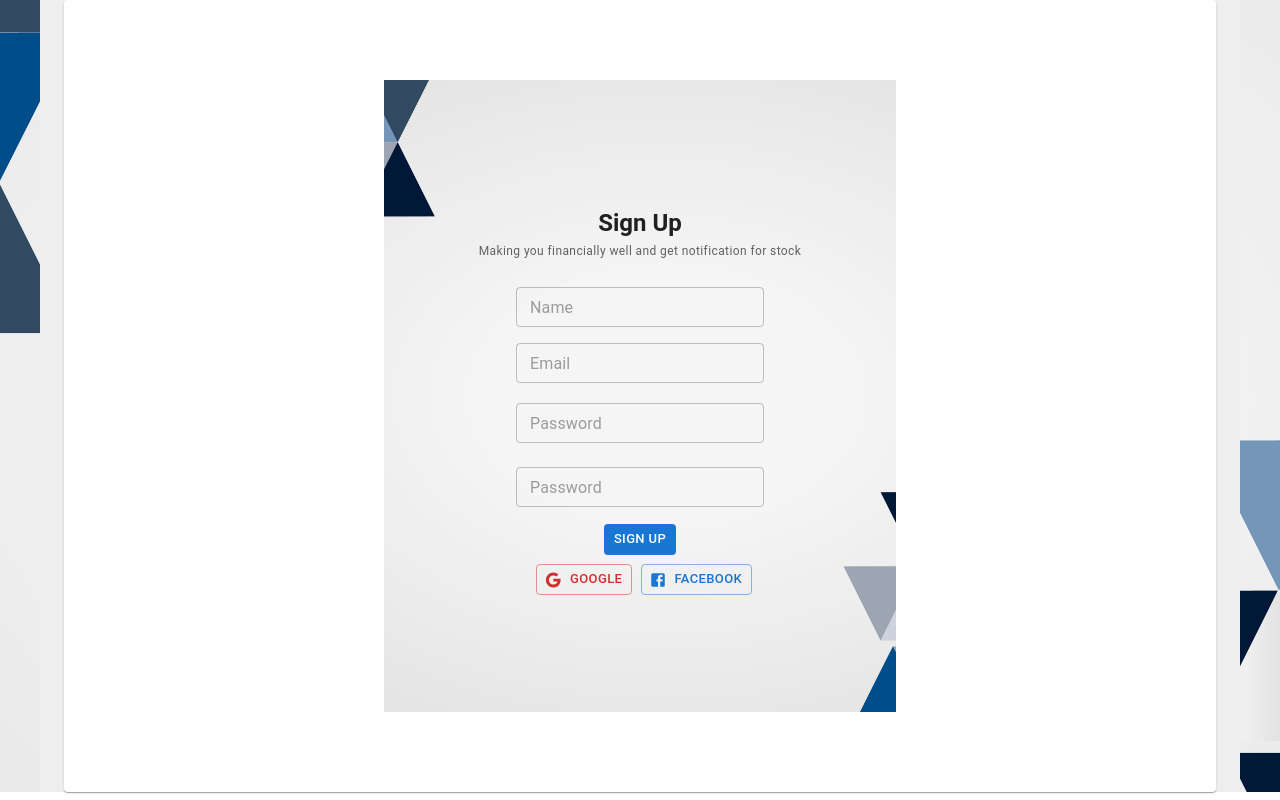
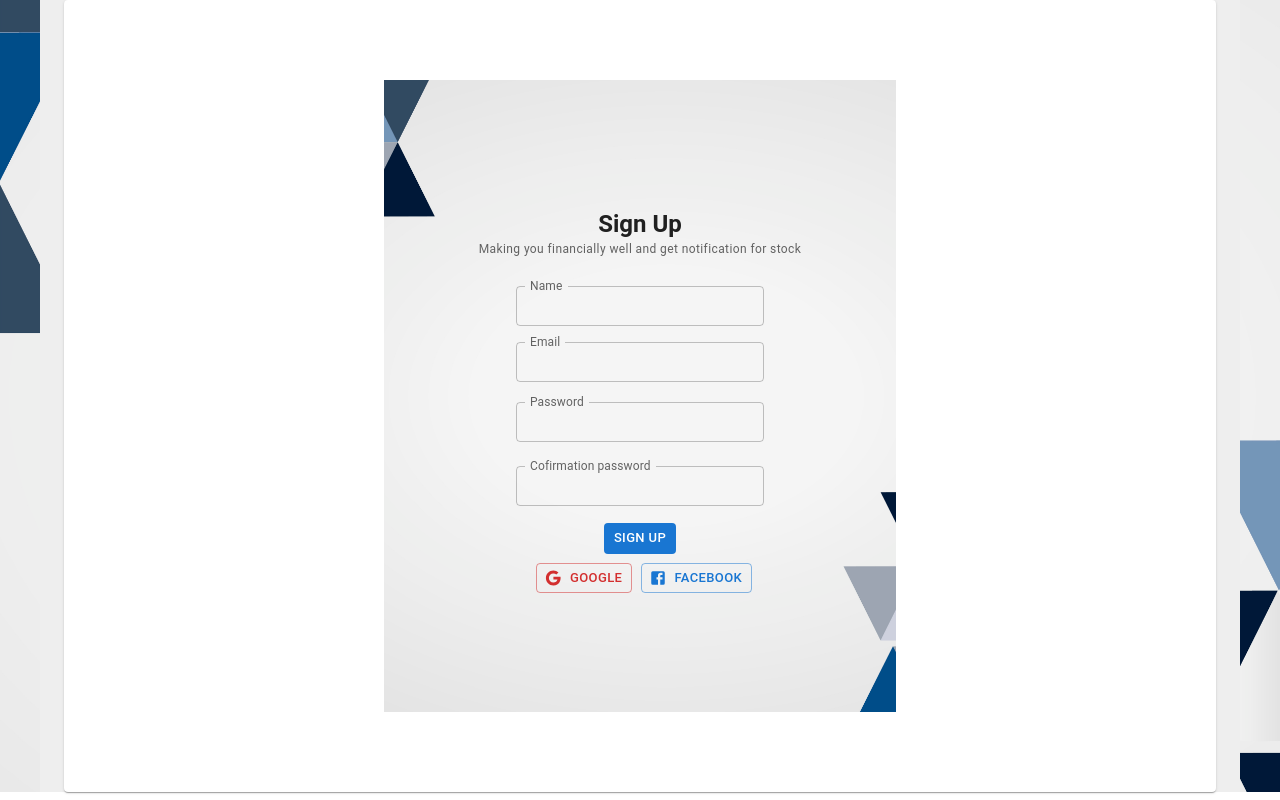
Before and after one commit to shubhamprpcoe/StockApp, a React (Create React App) app in the folder client/: page / in a window 1280 px wide. Built offline with nearby package versions, Linux system fonts and the light colour scheme.

Commit message:
signup validation done

```diff
--- a/client/src/feature/loginSignin/signup/SignUp.js
+++ b/client/src/feature/loginSignin/signup/SignUp.js
@@ -1,4 +1,4 @@
-import React, { useState } from "react";
+import React, { useEffect, useState } from "react";
 import { Typography, TextField, Button } from "@mui/material";
 import GoogleIcon from "@mui/icons-material/Google";
 import FacebookIcon from "@mui/icons-material/Facebook";
@@ -6,28 +6,59 @@ import useStyles from "./SignUpTheme";
 
 export default function signUp() {
   const classes = useStyles();
-  const [helperText, SethelperText] = useState("");
+
+  const [validateName, SetValidateName] = useState("Name");
+  const [validateEmail, SetValidateEmail] = useState("Email");
+  const [validatePassword, SetValidatePassword] = useState("Password");
+  const [validateCofirmationPassword, SetValidateCofirmationPassword] = useState("Cofirmation password");
+  const [callApi, SetCallApi] = useState("false");
 
   const [signUpBody, SetSignUpBody] = useState({
     name: "", email: "", password: "", cofirmationPassword: "",
   });
+  // creating and messaging data to sending backx`
+  const creatingBodyData = async (name, value) => {
+    SetSignUpBody({ ...signUpBody, [name]: value });
+  };
 
-  // creating and messaging data to sending backx`
-  const creatingBodyData = (name, value) => {
-    SetSignUpBody((prev) => {
-      console.log(prev);
-      return { ...prev, [name]: value };
-    });
+  // signUpBody is not updating latest value so need to
+  // rerender this componet twice so we use use effect
+  useEffect(() => {
+  }, [signUpBody]);
+
+  // validating  user inuts
+  const validateUserInputs = (validateData) => {
+    if (validateData.name.length === 0) {
+      SetValidateName("Name is empty");
+      SetCallApi(false);
+    } else { SetValidateName("Name"); }
+    if (!validateData.email.includes("@")) {
+      SetValidateEmail("Wrong email");
+      SetCallApi(false);
+    } else { SetValidateEmail("Email"); }
+    if (validateData.password.length < 4) {
+      SetValidatePassword("Short password");
+      SetCallApi(false);
+    }SetValidatePassword("Password");
+    if (validateData.password !== validateData.cofirmationPassword) {
+      SetValidateCofirmationPassword("Not equal to password");
+      SetCallApi(false);
+    } else { SetValidateCofirmationPassword("Cofirmation password"); }
+
+    if (validateData.name.length !== 0 && validateData.email.includes("@") && validateData.password.length > 4) {
+      SetCallApi(true);
+    }
   };
 
   const signUpWithUserData = async () => {
+    validateUserInputs(signUpBody);
+    // sending body data to api for login
+
+    if (callApi) {
       fetch("http://localhost:5000/listData/signUp", {
         method: "POST",
         body: JSON.stringify({
-        name: "rusFdCwdd",
-        email: "asafdssd@ham",
-        password: "xvdd",
-        cofirmationPassword: "xvdd",
+          ...signUpBody,
         }),
         credentials: "include",
         headers: {
@@ -38,9 +69,10 @@ export default function signUp() {
         // setList(json);
           console.log(json);
         });
+    }
+    /// again validating user inputs before calling api so set false
+    SetCallApi(false);
   };
-
-  // name, email, password, cofirmationPassword
 
   return (
     <div className={classes.pc_login_main}>
@@ -53,7 +85,7 @@ export default function signUp() {
         Sign Up
       </Typography>
 
-      <Typography variant="caption" component="h9" sx={{ color: "#616161" }}>
+      <Typography variant="caption" component="h4" sx={{ color: "#616161" }}>
         Making you financially well and get notification for stock
       </Typography>
 
@@ -61,21 +93,22 @@ export default function signUp() {
         <div className={classes.pc_signup_stack}>
           <TextField
             hiddenLabel
+            label={validateName}
+            defaultValue=" "
             id="filled-hidden-label-small"
-            defaultValue=""
             placeholder="Name"
             variant="outlined"
             size="small"
             margin="normal"
             name="name"
-            helperText={helperText}
             onChange={(e) => { creatingBodyData(e.target.name, e.target.value); }}
           />
           <br />
           <TextField
             hiddenLabel
+            label={validateEmail}
+            defaultValue=" "
             id="filled-hidden-label-small"
-            defaultValue=""
             placeholder="Email"
             variant="outlined"
             size="small"
@@ -87,8 +120,9 @@ export default function signUp() {
           <br />
           <TextField
             hiddenLabel
+            label={validatePassword}
+            defaultValue=" "
             id="filled-hidden-label-small"
-            defaultValue=""
             placeholder="Password"
             variant="outlined"
             size="small"
@@ -100,15 +134,15 @@ export default function signUp() {
           <br />
           <TextField
             hiddenLabel
+            label={validateCofirmationPassword}
+            defaultValue=" "
             id="filled-hidden-label-small"
-            defaultValue=""
             placeholder="Password"
             variant="outlined"
             size="small"
             margin="normal"
             name="cofirmationPassword"
             onChange={(e) => { creatingBodyData(e.target.name, e.target.value); }}
-            x
           />
           <br />
           <div className={classes.pc_signup_button}>
```
Lines whose indentation alone changed are shown as unchanged.
